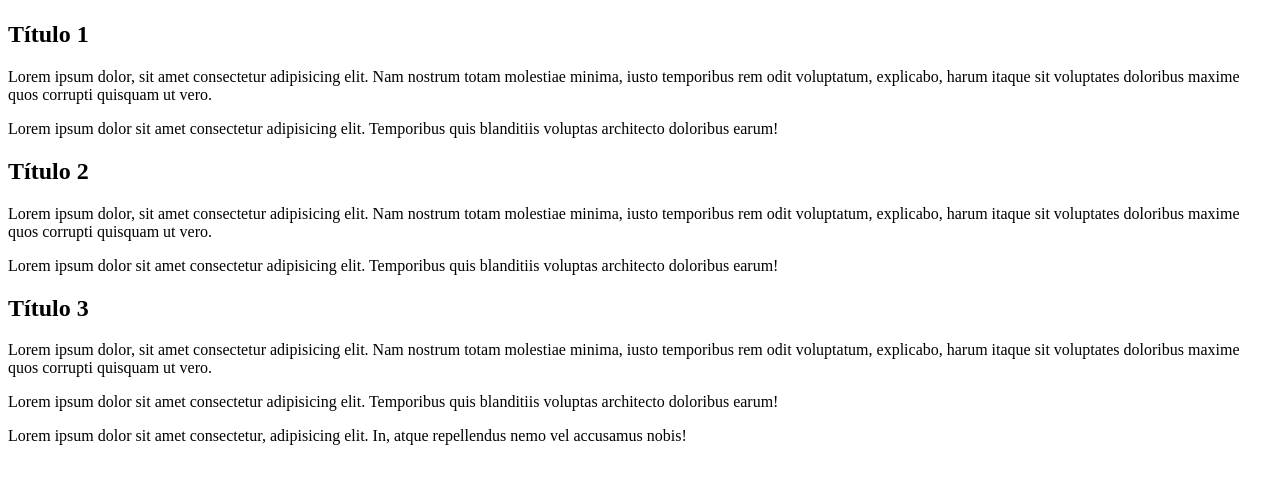
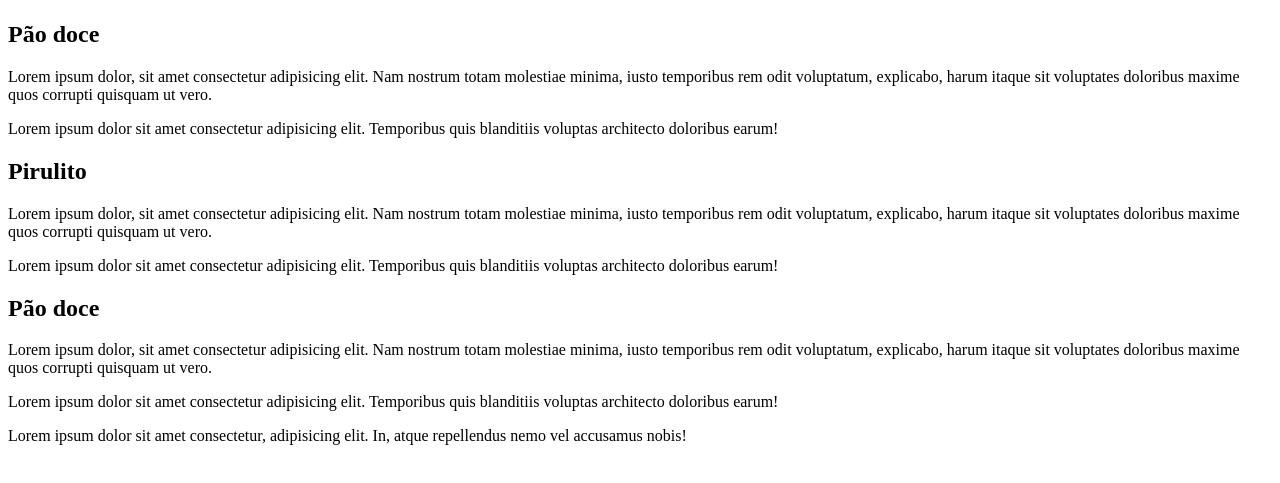
Before and after one commit to JoaoPoscai/Site, a plain HTML site: page index.html in a window 1280 px wide. Shown: the part 59-542 px from the top of the page. Drawn offline with Linux system fonts and the light colour scheme.

Commit message:
mudei os ttulos

```diff
--- a/index.html
+++ b/index.html
@@ -12,7 +12,7 @@
 
     <section>
         <header></header>
-            <h2>Título 1</h2>
+            <h2>Pão doce</h2>
         </header>
 
         <p>Lorem ipsum dolor, sit amet consectetur adipisicing elit. Nam nostrum totam molestiae minima, iusto temporibus rem odit voluptatum, explicabo, harum itaque sit voluptates doloribus maxime quos corrupti quisquam ut vero.</p>
@@ -24,7 +24,7 @@
 
     <section>
         <header></header>
-            <h2>Título 2</h2>
+            <h2>Pirulito</h2>
         </header>
 
         <p>Lorem ipsum dolor, sit amet consectetur adipisicing elit. Nam nostrum totam molestiae minima, iusto temporibus rem odit voluptatum, explicabo, harum itaque sit voluptates doloribus maxime quos corrupti quisquam ut vero.</p>
@@ -36,7 +36,7 @@
 
     <section>
         <header></header>
-            <h2>Título 3</h2>
+            <h2>Pão doce</h2>
         </header>
 
         <p>Lorem ipsum dolor, sit amet consectetur adipisicing elit. Nam nostrum totam molestiae minima, iusto temporibus rem odit voluptatum, explicabo, harum itaque sit voluptates doloribus maxime quos corrupti quisquam ut vero.</p>
```
